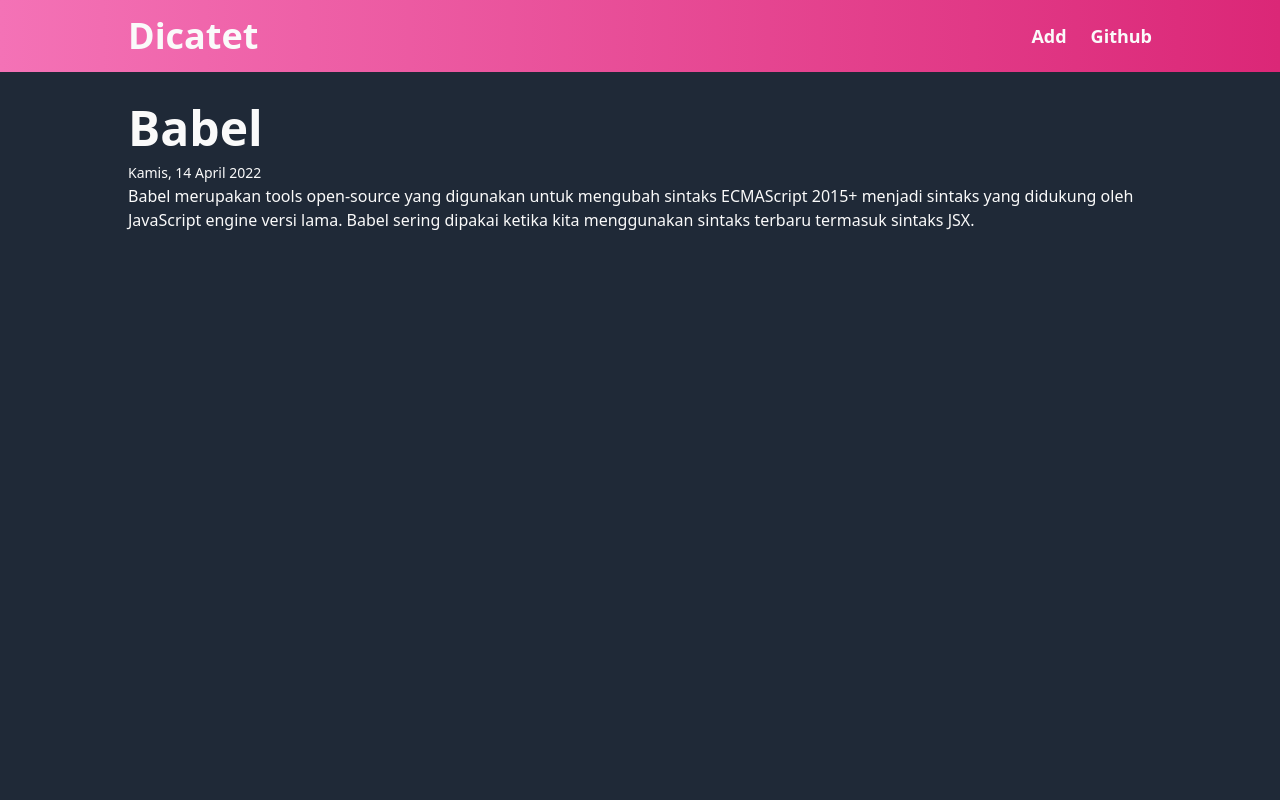
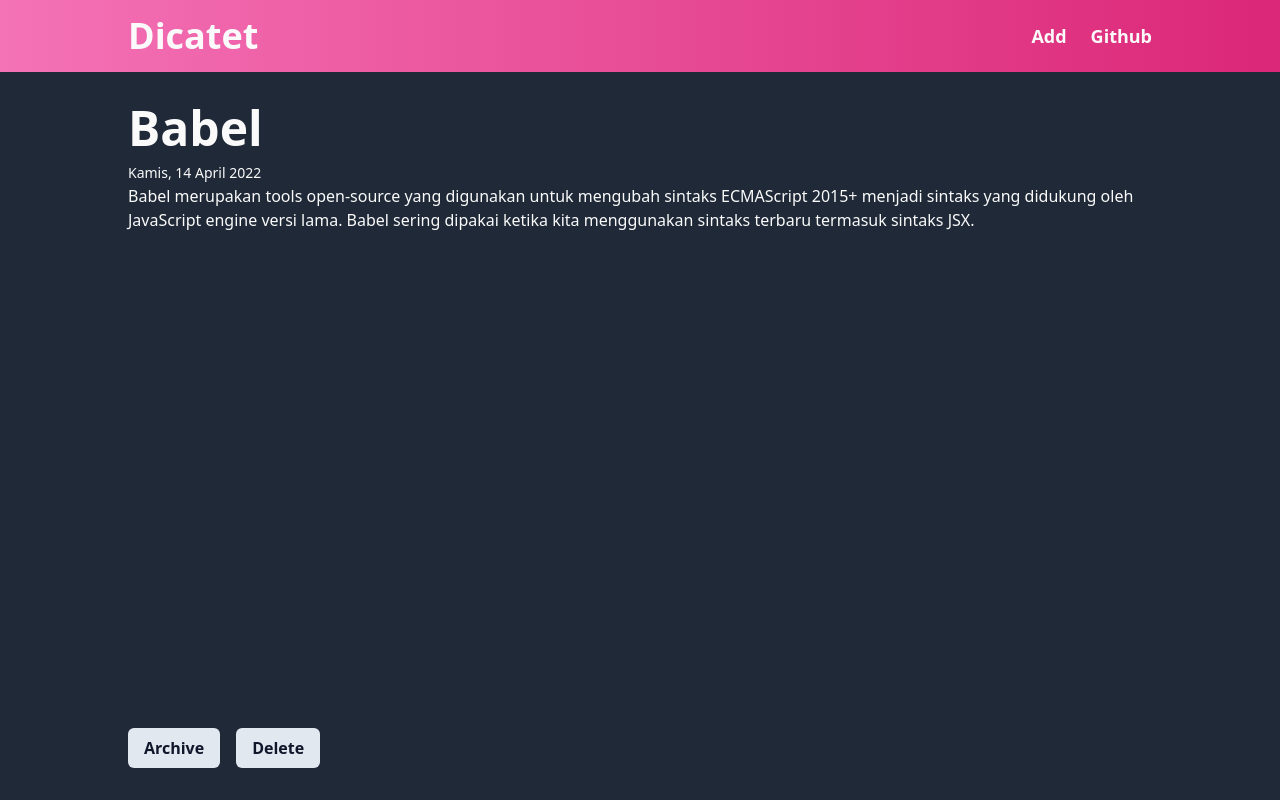
Before and after one commit to fajar13k/dicatet, a React (Vite) app: page /note/notes-1 in a window 1280 px wide. Built offline with nearby package versions, Linux system fonts and the light colour scheme.

Commit message:
Add archival, unarchival, delete actions

```diff
--- /dev/null
+++ b/src/components/Button/ArchiveButton.jsx
@@ -0,0 +1,13 @@
+import React from 'react';
+import PropTypes from 'prop-types';
+
+export default function ArchiveButton({ id, archiveNote }) {
+  return (
+    <button className="bg-slate-200 text-slate-900 rounded-md py-2 px-4" onClick={() => archiveNote(id)}>Archive</button>
+  )
+}
+
+ArchiveButton.propTypes = {
+  id: PropTypes.string.isRequired,
+  archiveNote: PropTypes.func.isRequired
+}
--- /dev/null
+++ b/src/components/Button/DeleteButton.jsx
@@ -0,0 +1,13 @@
+import React from 'react';
+import PropTypes from 'prop-types';
+
+export default function DeleteButton({ id, deleteNote }) {
+  return (
+    <button className="bg-slate-200 text-slate-900 rounded-md py-2 px-4" onClick={() => deleteNote(id)}>Delete</button>
+  )
+}
+
+DeleteButton.propTypes = {
+  id: PropTypes.string.isRequired,
+  deleteNote: PropTypes.func.isRequired
+}
--- /dev/null
+++ b/src/components/Button/UnarchiveButton.jsx
@@ -0,0 +1,13 @@
+import React from 'react';
+import PropTypes from 'prop-types';
+
+export default function UnarchiveButton({ id, unarchiveNote }) {
+  return (
+    <button className="bg-slate-200 text-slate-900 rounded-md py-2 px-4" onClick={() => unarchiveNote(id)}>Unarchive</button>
+  )
+}
+
+UnarchiveButton.propTypes = {
+  id: PropTypes.string.isRequired,
+  unarchiveNote: PropTypes.func.isRequired
+}
--- /dev/null
+++ b/src/components/NoteAction.jsx
@@ -0,0 +1,36 @@
+import React from 'react';
+import { useNavigate } from 'react-router-dom';
+import { archiveNote, deleteNote, unarchiveNote } from '../utils/local-data';
+import ArchiveButton from './Button/ArchiveButton';
+import DeleteButton from './Button/DeleteButton';
+import UnarchiveButton from './Button/UnarchiveButton';
+
+export default function NoteAction({ id, noteStatus }) {
+  const navigate = useNavigate();
+
+  const onUnarchiveNote = (selectedNote) => {
+    unarchiveNote(selectedNote);
+    navigate('/');
+  }
+
+  const onArchiveNote = (selectedNote) => {
+    archiveNote(selectedNote);
+    navigate('/');
+  }
+
+  const onDeleteNote = (selectedNote) => {
+    deleteNote(selectedNote);
+    navigate('/');
+  }
+
+  return (
+    <div className="fixed flex bottom-8 gap-4 font-bold">
+      {noteStatus ? (
+        <UnarchiveButton id={id} unarchiveNote={onUnarchiveNote} />
+      ) : (
+        <ArchiveButton id={id} archiveNote={onArchiveNote} />
+      )}
+      <DeleteButton id={id} deleteNote={onDeleteNote} />
+    </div>
+  )
+}
--- a/src/components/NoteDetail.jsx
+++ b/src/components/NoteDetail.jsx
@@ -2,13 +2,16 @@ import React from 'react';
 import PropTypes from 'prop-types';
 import NoteItemDate from './NoteItemDate';
 import NoteItemBody from './NoteItemBody';
+import NoteAction from './NoteAction';
 
 export default function NoteDetail({ note }) {
+
   return (
     <>
       <h2 className="text-5xl font-semibold mb-2">{note.title}</h2>
       <NoteItemDate createdAt={note.createdAt} />
       <NoteItemBody body={note.body} />
+      <NoteAction id={note.id} noteStatus={note.archived} />
     </>
   )
 }
--- a/src/pages/HomePage.jsx
+++ b/src/pages/HomePage.jsx
@@ -1,14 +1,17 @@
 import React, { useState } from "react";
 import NoteList from "../components/NoteList";
-import { getAllNotes } from "../utils/local-data";
+import { getActiveNotes, getArchivedNotes } from "../utils/local-data";
 
 function HomePage() {
-  const [notes, setNotes] = useState(getAllNotes());
+  const [activeNotes, setActiveNotes] = useState(getActiveNotes());
+  const [archivedNotes, setArchivedNotes] = useState(getArchivedNotes());
 
   return (
     <section>
       <h2 className="font-semibold text-xl mb-4">Active Notes</h2>
-      <NoteList notes={notes} />
+      <NoteList notes={activeNotes} />
+      <h2 className="font-semibold text-xl my-4">Archived Notes</h2>
+      <NoteList notes={archivedNotes} />
     </section>
   );
 }
--- a/src/utils/local-data.js
+++ b/src/utils/local-data.js
@@ -18,14 +18,14 @@ let notes = [
     title: 'Modularization',
     body: 'Dalam konteks pemrograman JavaScript, modularization merupakan teknik dalam memecah atau menggunakan kode dalam berkas JavaScript secara terpisah berdasarkan tanggung jawabnya masing-masing.',
     createdAt: '2022-04-14T04:27:34.572Z',
-    archived: false,
+    archived: true,
   },
   {
     id: 'notes-4',
     title: 'Lifecycle',
     body: 'Dalam konteks React component, lifecycle merupakan kumpulan method yang menjadi siklus hidup mulai dari component dibuat (constructor), dicetak (render), pasca-cetak (componentDidMount), dan sebagainya. ',
     createdAt: '2022-04-14T04:27:34.572Z',
-    archived: false,
+    archived: true,
   },
   {
     id: 'notes-5',
```
